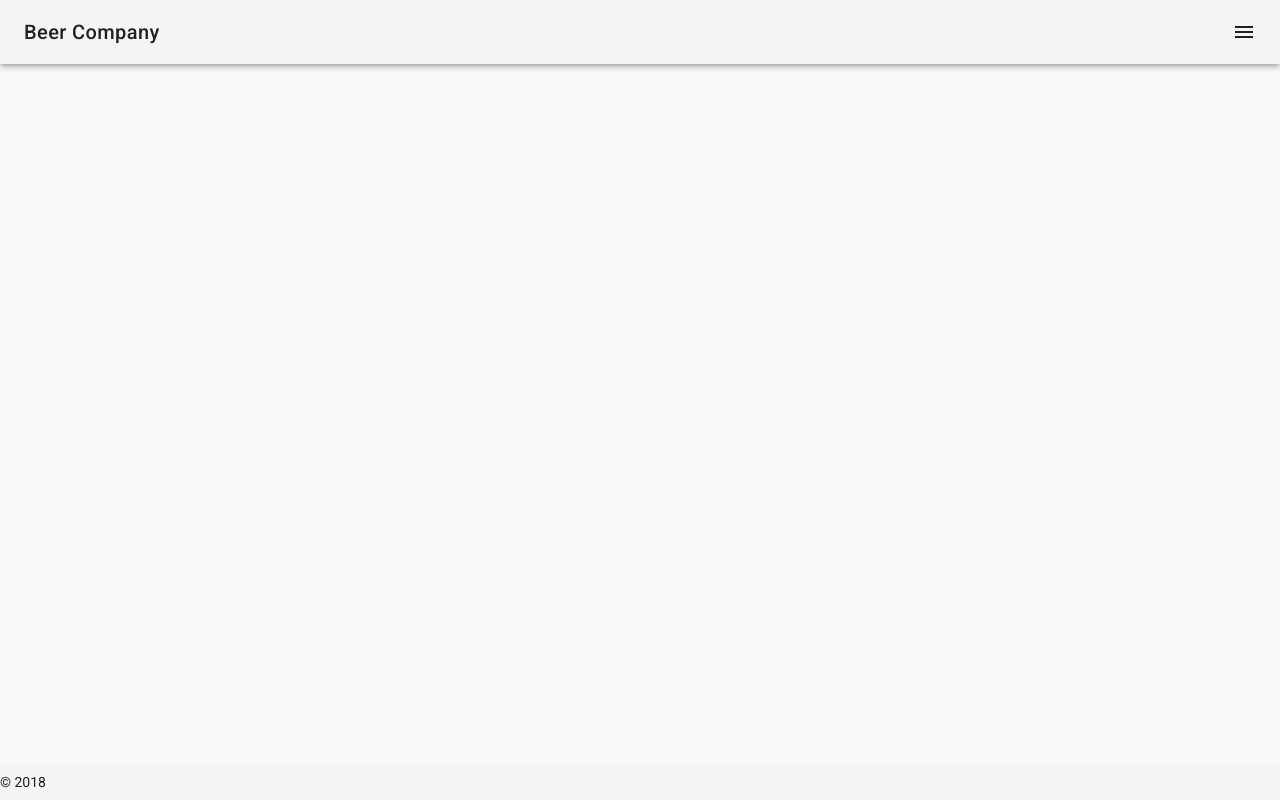
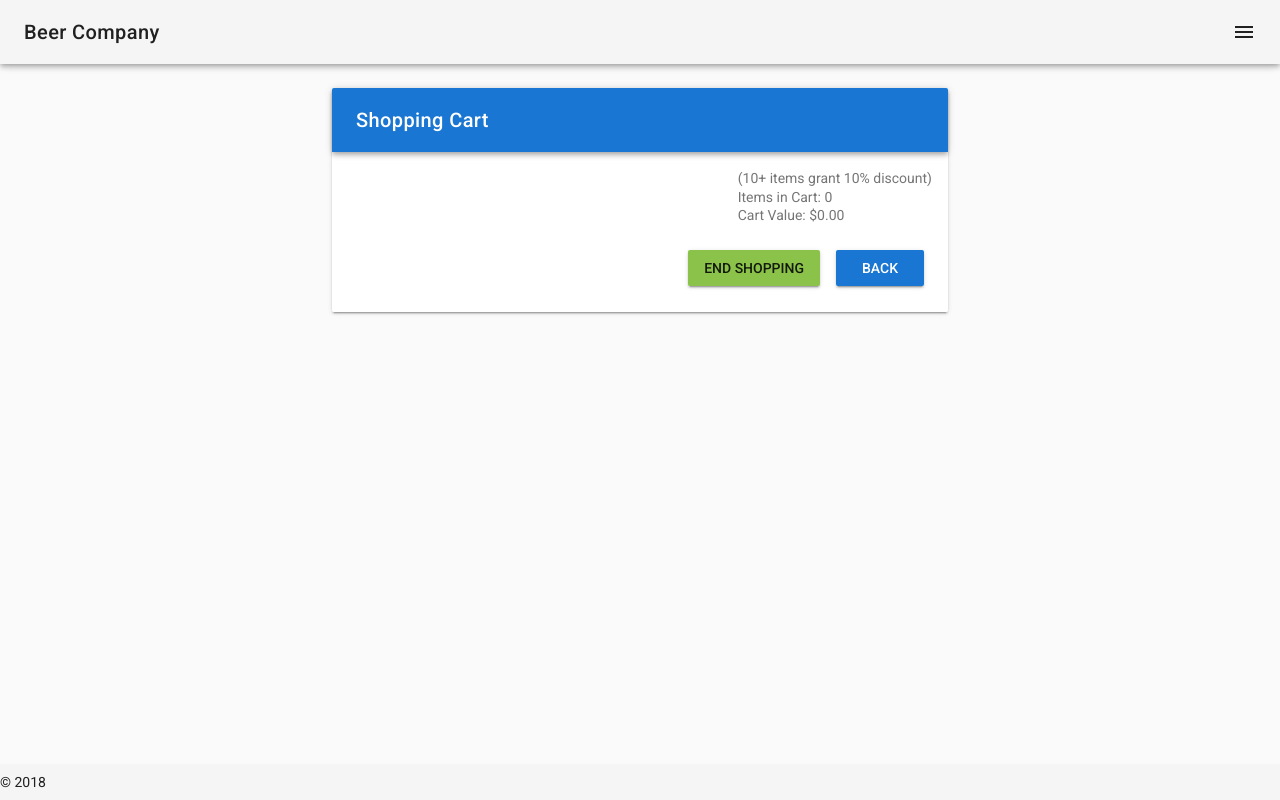
Before and after one commit to miguelsoliv/senacpos-frontend, a Vue app in the folder app/: page /checkout in a window 1280 px wide. Built offline with nearby package versions, Linux system fonts and the light colour scheme.

Commit message:
Criação da página de checkout, exibição do total de items no carrinho e utilização de snackbars

```diff
--- a/app/src/App.vue
+++ b/app/src/App.vue
@@ -2,7 +2,10 @@
   <v-app>
 
     <v-toolbar app :clipped-left="clipped">
-      <v-toolbar-title v-text="title"></v-toolbar-title>
+      <v-toolbar-title :style="{ cursor: 'pointer'}"
+        v-text="title"
+        v-on:click="$router.push('/')">
+      </v-toolbar-title>
       <v-spacer></v-spacer>
       <v-btn icon @click.stop="rightDrawer = !rightDrawer">
         <v-icon>menu</v-icon>
--- a/app/src/components/BeerCard.vue
+++ b/app/src/components/BeerCard.vue
@@ -20,9 +20,19 @@
     </v-card-title>
 
     <v-card-actions>
-      <v-btn flat color="blue" v-on:click="addToCart(beer)">Add to cart</v-btn>
+      <v-btn flat color="blue" @click="snackbar = true" v-on:click="addToCart(beer)">Add to cart</v-btn>
       <v-btn flat color="orange" @click.native="$router.push('/details/' + beer.name)">Details</v-btn>
     </v-card-actions>
+
+    <v-snackbar v-model="snackbar" :timeout=1250>
+      Beer added to cart
+      <v-btn
+        color="pink"
+        flat
+        @click="snackbar = false">
+        Close
+      </v-btn>
+    </v-snackbar>
   </v-card>
 </v-hover>
 </template>
@@ -34,7 +44,9 @@ export default {
   //Recebendo a prop beer
   props: ["beer"],
   data() {
-    return {};
+    return {
+       snackbar: false
+    };
   },
   methods: {
     addToCart(beer) {
--- a/app/src/components/BeerDetails.vue
+++ b/app/src/components/BeerDetails.vue
@@ -21,9 +21,19 @@
             </v-card-text>
             <v-card-actions>
               <v-spacer/>
-              <v-btn color="light-green" v-on:click="addToCart(beer)">Add to cart</v-btn>
+              <v-btn color="light-green" @click="snackbar = true" v-on:click="addToCart(beer)">Add to cart</v-btn>
               <v-btn color="primary" @click.native="$router.go(-1)">Back</v-btn>
             </v-card-actions>
+
+            <v-snackbar v-model="snackbar" :timeout=1250>
+              Beer added to cart
+              <v-btn
+                color="pink"
+                flat
+                @click="snackbar = false">
+                Close
+              </v-btn>
+            </v-snackbar>
           </v-card>
         </v-flex>
       </v-layout>
@@ -44,7 +54,8 @@ export default {
   },
   data() {
     return {
-      beers: []
+      beers: [],
+      snackbar: false
     };
   },
   methods: {
--- /dev/null
+++ b/app/src/components/CartCheckout.vue
@@ -0,0 +1,145 @@
+<template>
+ <v-layout>
+    <v-flex xs12 sm6 offset-sm3>
+      <v-card>
+        <v-toolbar dark color="primary">
+          <v-toolbar-title>Shopping Cart</v-toolbar-title>
+          <v-spacer></v-spacer>
+        </v-toolbar>
+
+        <v-list two-line>
+          <template v-for="beer in beers">
+            <v-list-tile :key="beer.id" avatar ripple>
+              <v-list-tile-content>
+                <v-list-tile-title>{{ beer.name }}</v-list-tile-title>
+                <v-list-tile-sub-title>Quantity: {{ beer.quantity }}</v-list-tile-sub-title>
+              </v-list-tile-content>
+
+              <v-list-tile-action>
+                <div>
+                  <v-btn flat icon color="indigo" v-on:click="incrementBeer(beer)">
+                    <v-icon dark>add</v-icon>
+                  </v-btn>
+
+                  <v-btn v-if="beer.quantity > 1"
+                    flat icon color="red lighten-3" v-on:click="decrementBeer(beer)">
+                    <v-icon dark>remove</v-icon>
+                  </v-btn>
+                  <v-btn v-else
+                    flat icon color="red" @click="dialog = true">
+                    <v-icon dark>remove</v-icon>
+                  </v-btn>
+
+                  <v-btn flat icon @click="dialog = true">
+                    <v-icon dark>delete</v-icon>
+                  </v-btn>
+
+                  <v-dialog v-model="dialog" max-width="350">
+                    <v-card>
+                      <v-card-title class="headline">
+                        Confirmation
+                      </v-card-title>
+
+                      <v-card-text>
+                        Do you really want to delete the selected beer?
+                      </v-card-text>
+
+                      <v-card-actions>
+                        <v-spacer></v-spacer>
+                        <v-btn color="green darken-1" flat="flat" @click="dialog = false">
+                          No
+                        </v-btn>
+                        <v-btn color="green darken-1" flat="flat" @click="dialog = false" v-on:click="deleteBeer(beer)">
+                          Yes
+                        </v-btn>
+                      </v-card-actions>
+                    </v-card>
+                  </v-dialog>
+                </div>
+              </v-list-tile-action>
+            </v-list-tile>
+
+            <v-divider :key="beer.id"></v-divider>
+          </template>
+
+          <v-list-tile>
+            <v-list-tile-content></v-list-tile-content>
+            <v-list-tile-action>
+              <v-list-tile-sub-title>(10+ items grant 10% discount)</v-list-tile-sub-title>
+              <v-list-tile-sub-title>Items in Cart: {{ beersQuantity }}</v-list-tile-sub-title>
+
+              <v-list-tile-sub-title v-if="beersQuantity < 10">
+                  Cart Value: {{ formatTotal(beersTotal) }}
+              </v-list-tile-sub-title>
+              <v-list-tile-sub-title v-else>
+                  Cart Value:
+                  <span class="original_price">
+                    {{ formatTotal(beersTotal) }}
+                  </span>
+                  <span class="red--text">
+                    {{ formatTotal((beersTotal) - beersTotal * 0.1) }} (10% Off)
+                  </span>
+              </v-list-tile-sub-title>
+            </v-list-tile-action>
+          </v-list-tile>
+
+           <v-list-tile avatar ripple>
+            <v-list-tile-content></v-list-tile-content>
+            <v-btn color="light-green">End Shopping</v-btn>
+            <v-btn color="primary" @click.native="$router.push('/')">Back</v-btn>
+          </v-list-tile>
+        </v-list>
+      </v-card>
+    </v-flex>
+</v-layout>
+</template>
+
+<script>
+import store from "@/store/cart.js";
+
+export default {
+  data() {
+    return {
+      dialog: false
+    }
+  },
+  computed: {
+    beers() {
+      return store.state.beers;
+    },
+    beersTotal() {
+      return store.state.beersTotal;
+    },
+    beersQuantity() {
+        return store.state.beersQuantity;
+    }
+  },
+  methods: {
+    incrementBeer(beer) {
+      store.commit("incrementBeer", beer);
+    },
+    decrementBeer(beer) {
+      store.commit("decrementBeer", beer);
+    },
+    deleteBeer(beer) {
+      store.commit("deleteBeer", beer);
+    },
+    formatTotal(value) {
+      //var formatter = new Intl.NumberFormat("pt-BR", {
+      var formatter = new Intl.NumberFormat("en-US", {
+        style: "currency",
+        currency: "USD",
+        //currency: "BRL",
+        minimumFractionDigits: 2
+      });
+      return formatter.format(value);
+    }
+  }
+};
+</script>
+
+<style>
+.original_price {
+    text-decoration: line-through;
+}
+</style>
--- a/app/src/components/CartList.vue
+++ b/app/src/components/CartList.vue
@@ -2,7 +2,7 @@
 <v-list two-line subheader>
   <v-subheader inset>Shopping Cart</v-subheader>
 
-  <v-list-tile v-if="this.qty == 0">
+  <v-list-tile v-if="this.beersTotal == 0">
     <v-list-tile-avatar icon color="grey">
       <v-icon dark>shopping_cart</v-icon>
     </v-list-tile-avatar>
@@ -71,15 +71,19 @@
 
   <v-divider inset></v-divider>
 
-  <v-list-tile v-if="this.qty > 0">
+  <v-list-tile v-if="this.beersTotal > 0">
     <v-list-tile-content>
-      <v-list-tile-title>Cart Value: {{ formatTotal(qty) }}</v-list-tile-title>
+      <v-list-tile-title>Items in Cart: {{ beersQuantity }}</v-list-tile-title>
+      <v-list-tile-title>
+        Cart Value: {{ formatTotal(beersTotal) }}
+        <span v-if="beersQuantity >= 10" class="red--text">(10% Off)</span>
+      </v-list-tile-title>
     </v-list-tile-content>
   </v-list-tile>
 
-  <center v-if="this.qty > 0">
-    <v-btn color="light-green" @click.native="$router.push('/cart-end')">
-      End Shopping
+  <center v-if="this.beersTotal > 0">
+    <v-btn color="light-green" @click.native="$router.push('/checkout')">
+      Go to checkout
     </v-btn>
   </center>
 
@@ -99,8 +103,15 @@ export default {
     beers() {
       return store.state.beers;
     },
-    qty() {
-      return store.state.qty;
+    beersTotal() {
+      if(store.state.beersQuantity >= 10) {
+        return (store.state.beersTotal) - store.state.beersTotal * 0.1;
+      } else {
+        return store.state.beersTotal;
+      }
+    },
+    beersQuantity() {
+      return store.state.beersQuantity;
     }
   },
   methods: {
--- a/app/src/router.js
+++ b/app/src/router.js
@@ -16,6 +16,12 @@ export default new Router({
       name: 'details',
       component: () =>
         import('./views/Details.vue')
+    },
+    {
+      path: '/checkout',
+      name: 'checkout',
+      component: () =>
+        import('./views/Checkout.vue')
     }
   ]
 })
--- a/app/src/store/cart.js
+++ b/app/src/store/cart.js
@@ -9,7 +9,8 @@ Vue.use(Vuex)
 export default new Vuex.Store({
   state: {
     beers: [],
-    qty: 0
+    beersTotal: 0,
+    beersQuantity: 0
   },
   mutations: {
     addToCart(state, beer) {
@@ -27,14 +28,16 @@ export default new Vuex.Store({
     },
     incrementBeer(state, beer) {
       let index = findIndex(state.beers, (o) => o.id == beer.id);
-      state.qty += state.beers[index].price;
+      state.beersTotal += state.beers[index].price;
       state.beers[index].quantity++;
+      state.beersQuantity++;
     },
     decrementBeer(state, beer) {
       let index = findIndex(state.beers, (o) => o.id == beer.id);
-      state.qty -= state.beers[index].price;
+      state.beersTotal -= state.beers[index].price;
 
       state.beers[index].quantity--;
+      state.beersQuantity--;
 
       if (state.beers[index].quantity == 0) {
         state.beers.splice(state.beers.indexOf(beer), 1);
@@ -43,7 +46,8 @@ export default new Vuex.Store({
     deleteBeer(state, beer) {
       let index = findIndex(state.beers, (o) => o.id == beer.id);
 
-      state.qty -= state.beers[index].price * state.beers[index].quantity;
+      state.beersTotal -= state.beers[index].price * state.beers[index].quantity;
+      state.beersQuantity -= state.beers[index].quantity;
 
       state.beers.splice(state.beers.indexOf(beer), 1);
     }
--- /dev/null
+++ b/app/src/views/Checkout.vue
@@ -0,0 +1,23 @@
+<template>
+  <v-container fluid>
+
+    <CartCheckout />
+
+  </v-container>
+</template>
+
+<script>
+// Importação do componente
+import CartCheckout from "../components/CartCheckout.vue";
+
+export default {
+  // Registro do componente
+  components: {
+    CartCheckout
+  }
+};
+</script>
+
+<!-- Add "scoped" attribute to limit CSS to this component only -->
+<style scoped>
+</style>
```
